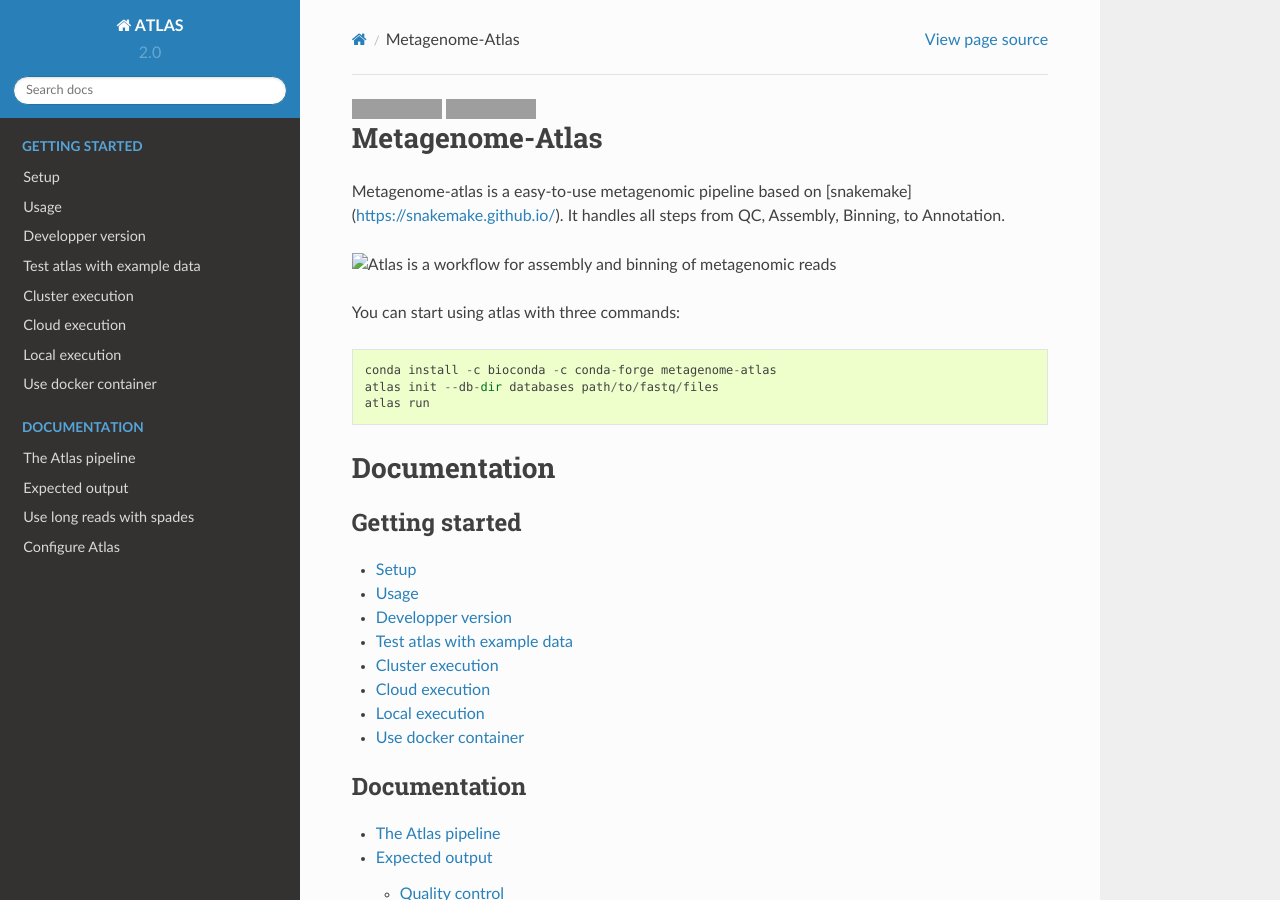
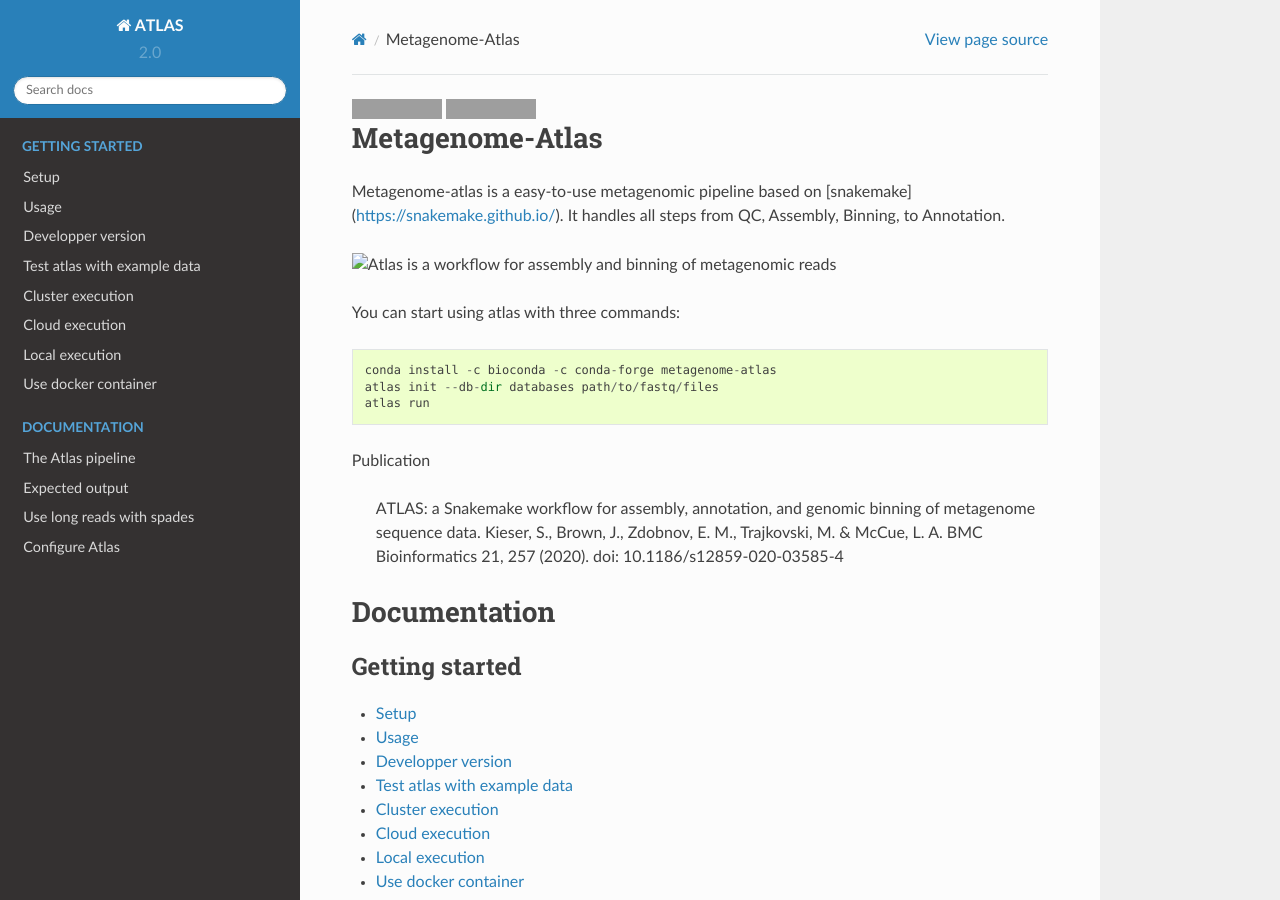
Before and after one commit to metagenome-atlas/atlas, a Sphinx documentation site: the page built from docs/index.rst, in a window 1280 px wide and 900 px high. Built offline with Sphinx 7.4.7 and the Read the Docs theme 2.0.0, drawn with Linux system fonts in a browser that asks for light colours; grey boxes are pictures that could not be loaded.

Commit message:
Add publication to it

```diff
--- a/docs/index.rst
+++ b/docs/index.rst
@@ -23,6 +23,12 @@
       atlas run
 
 
+Publication
+
+    ATLAS: a Snakemake workflow for assembly, annotation, and genomic binning of metagenome sequence data.
+    Kieser, S., Brown, J., Zdobnov, E. M., Trajkovski, M. & McCue, L. A.
+    BMC Bioinformatics 21, 257 (2020).
+    doi: 10.1186/s12859-020-03585-4
 
 
 Documentation
```
